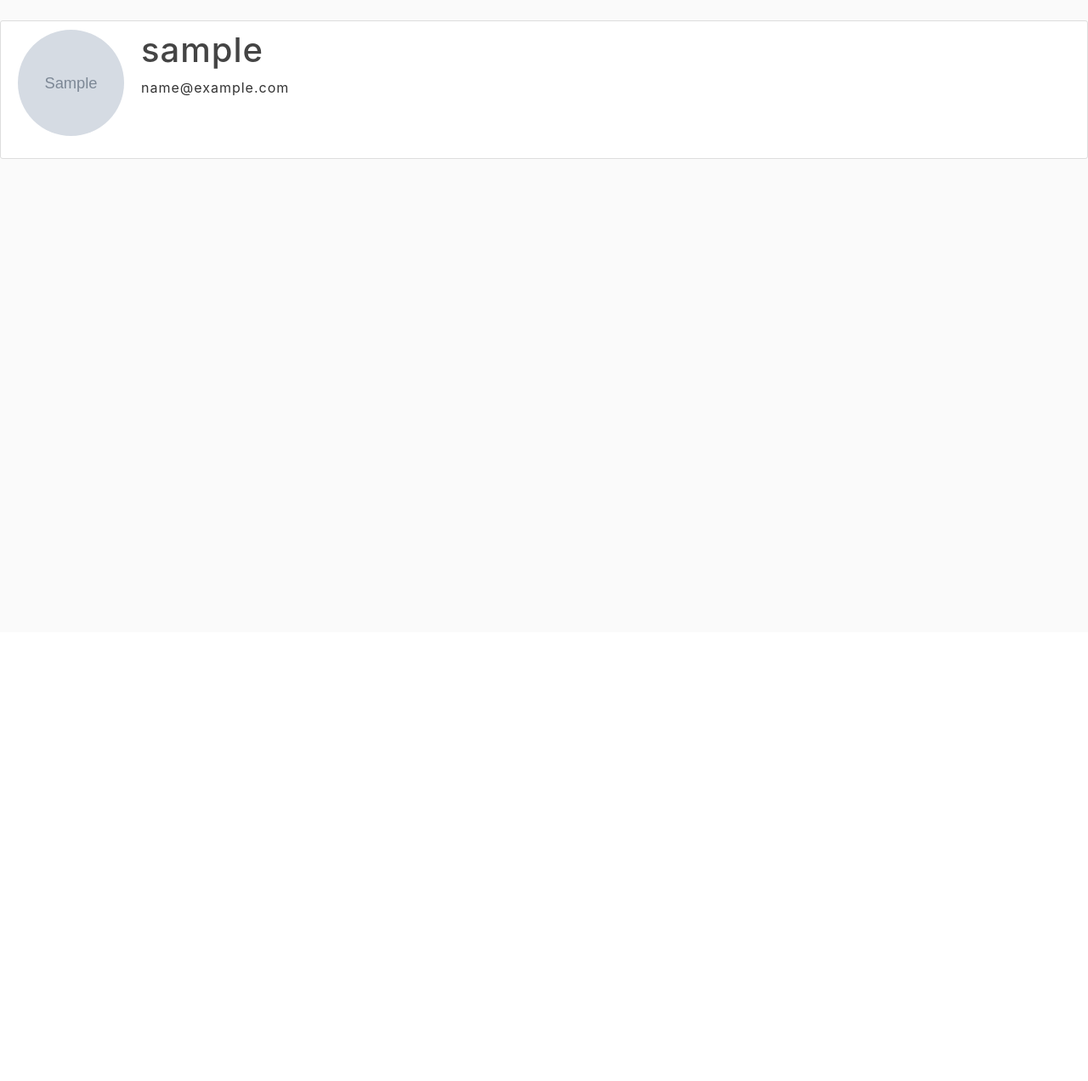
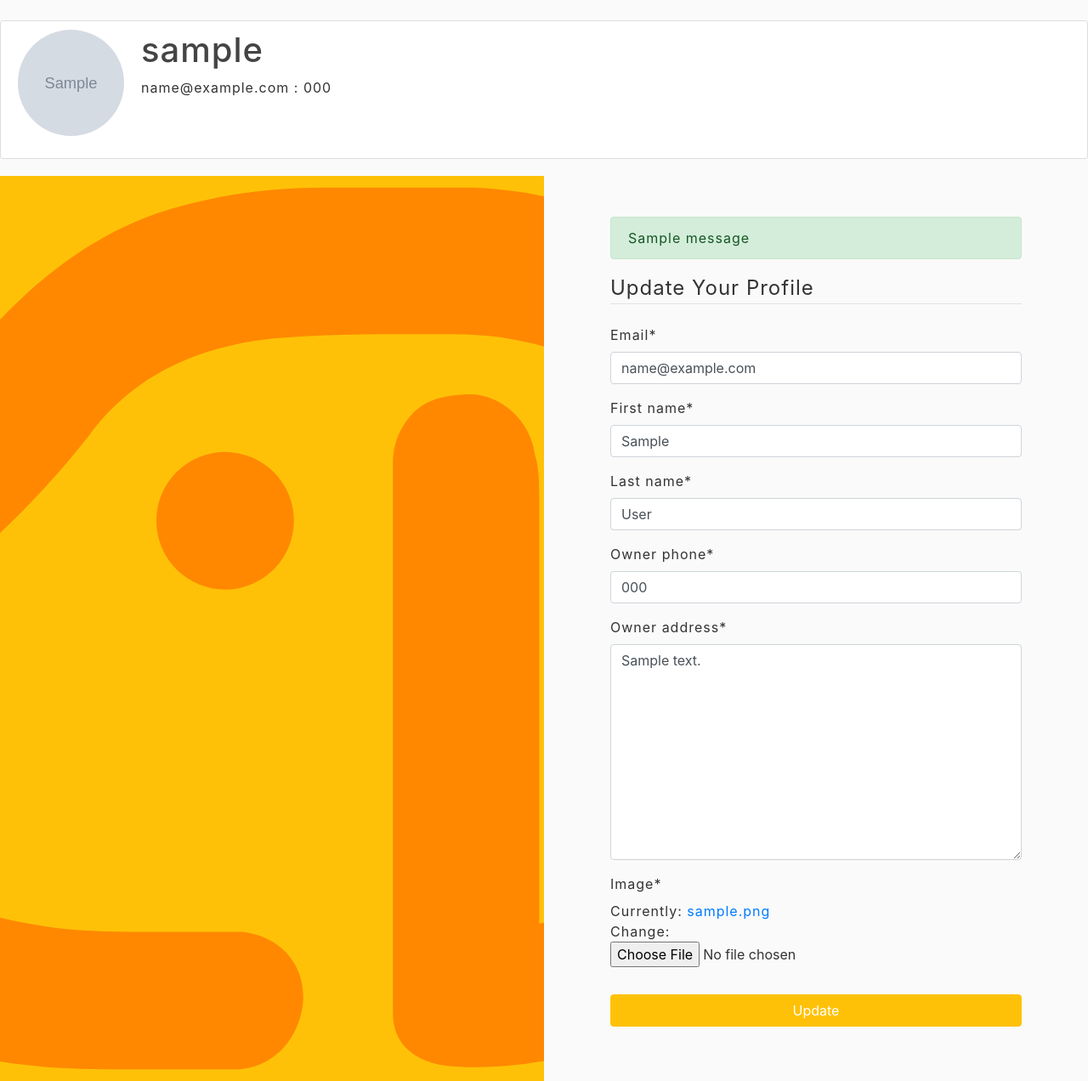
Before and after one commit to dekdew/dog_finder, a Django app: page /profile/ in a window 1280 px wide. Shown: the part 56-1328 px from the top of the page at 85% size. Before the commit the page ends 243 px from the top, so only its background shows below. Run offline with Django 3.2, Linux system fonts and the light colour scheme; a user stored in the database is signed in; tables that the repository leaves empty hold one stand-in row (values such as "Sample post"); grey boxes marked "Sample" are stand-in pictures; one stand-in notice (Sample message) is shown; some libraries are stand-ins or nearby versions.

Commit message:
update the profile

```diff
--- a/accounts/forms.py
+++ b/accounts/forms.py
@@ -1,6 +1,8 @@
 from django.contrib.auth.forms import UserCreationForm
 from django import forms
 from django.contrib.auth.models import User
+
+from accounts.models import Profile
 
 
 class UserRegisterForms(UserCreationForm):
@@ -9,3 +11,22 @@ class UserRegisterForms(UserCreationForm):
     class Meta:
         model = User
         fields = ['username', 'email']
+
+
+class UserUpdateForms(forms.ModelForm):
+    email = forms.EmailField()
+    first_name = forms.CharField(max_length=255)
+    last_name = forms.CharField(max_length=255)
+
+    class Meta:
+        model = User
+        fields = ['email', 'first_name', 'last_name']
+
+
+class ProfileUpdateForm(forms.ModelForm):
+    owner_phone = forms.CharField(max_length=20)
+    owner_address = forms.Textarea()
+
+    class Meta:
+        model = Profile
+        fields = ['owner_phone', 'owner_address', 'image']
--- a/accounts/models.py
+++ b/accounts/models.py
@@ -7,6 +7,8 @@ from django.db import models
 class Profile(models.Model):
     user = models.OneToOneField(User, on_delete=models.CASCADE)
     image = models.ImageField(default='default.jpg', upload_to='profile_img')
+    owner_phone = models.CharField(max_length=20, default='08x-xxx-xxxx')
+    owner_address = models.TextField(default='default Address')
 
     def __str__(self):
         return f'{self.user.username} Profile'
--- a/accounts/templates/accounts/profile.html
+++ b/accounts/templates/accounts/profile.html
@@ -48,10 +48,45 @@
                 {{ user.username }}
             </h2>
             <p>
-                {{ user.email }}
+                {{ user.email }} : {{ user.profile.owner_phone }}
             </p>
         </div>
     </div>
 
 </div>
+
+<div class="container-fluid">
+    <div class="row no-gutter">
+        <div class="d-none d-md-flex col-md-4 col-lg-6 bg-image bg-warning"></div>
+        <div class="col-md-8 col-lg-6">
+            <div class="login d-flex align-items-center py-5">
+                <div class="container">
+                    <div class="mx-5">
+
+                            {% if messages %}
+                            {% for msg in messages %}
+
+                                <div class="alert alert-{{ msg.tags }}">
+                                    {{ msg }}
+                                </div>
+                            {% endfor %}
+                        {% endif %}
+                        <form method="post" enctype="multipart/form-data">
+                            {% csrf_token %}
+                            <fieldset class="form-group">
+                                <legend class="border-bottom mb-4">Update Your Profile</legend>
+                                {{ user_form | crispy }}
+                                {{ profile_form | crispy }}
+                            </fieldset>
+                            <div class="form-group">
+                                <button class="btn btn-warning text-white btn-block" type="submit">Update</button>
+                            </div>
+                        </form>
+
+                    </div>
+                </div>
+            </div>
+        </div>
+    </div>
+</div>
 </body>
--- a/accounts/views.py
+++ b/accounts/views.py
@@ -7,7 +7,7 @@ from django.shortcuts import render, redirect
 
 
 # Create your views here.
-from accounts.forms import UserRegisterForms
+from accounts.forms import UserRegisterForms, UserUpdateForms, ProfileUpdateForm
 
 
 def register(req):
@@ -38,7 +38,7 @@ def my_login(req):
             next_url = req.POST.get('next_url')
             if next_url:
                 return redirect(next_url)
-            return redirect('index')
+            return redirect('profile')
         else:
             context['username'] = username
             context['password'] = password
@@ -57,5 +57,22 @@ def my_logout(req):
 
 @login_required
 def profile(req):
+    if req.method == 'POST':
+        user_form = UserUpdateForms(req.POST, instance=req.user)
+        profile_form = ProfileUpdateForm(req.POST, req.FILES, instance=req.user.profile)
+        if user_form.is_valid() and profile_form.is_valid():
+            user_form.save()
+            profile_form.save()
+            messages.success(req, f'Your account has been update!')
+            return redirect('profile')
+    else:
+        user_form = UserUpdateForms(instance=req.user)
+        profile_form = ProfileUpdateForm(instance=req.user.profile)
+        storage = messages.get_messages(req)
+        storage.used = True
 
-    return render(req, 'accounts/profile.html')
+    context = {
+        'user_form': user_form,
+        'profile_form': profile_form
+    }
+    return render(req, 'accounts/profile.html', context=context)
```
Also changed, not shown: accounts/migrations/0004_auto_20190504_1205.py, accounts/migrations/0005_auto_20190504_0547.py (deleted), media/profile_img/http___com.ft.imagepublish.prod.s3.amazonaws.jpeg (added), media/profile_img/test_Go9ClR8.jpg (added).
